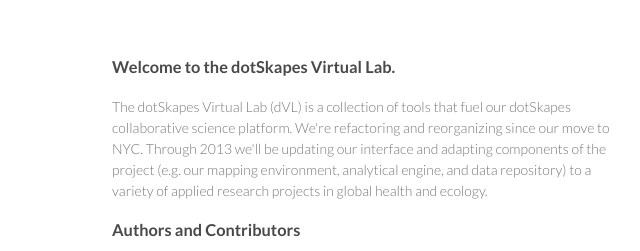
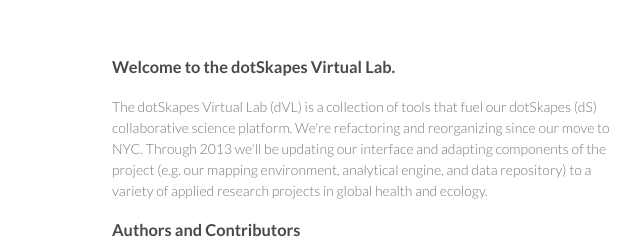
Before and after one commit to dotskapes/dotskapes.github.com, a plain HTML site: page index.html in a window 1280 px wide. Shown: the top 251 px of the page, 458-1098 px from the left. Drawn offline with Linux system fonts and the light colour scheme.

Commit message:
Update index.html

```diff
--- a/index.html
+++ b/index.html
@@ -25,7 +25,7 @@
       <section>
         <h3>Welcome to the dotSkapes Virtual Lab.</h3>
 
-<p>The dotSkapes Virtual Lab (dVL) is a collection of tools that fuel our dotSkapes collaborative science platform. We're refactoring and reorganizing since our move to NYC. Through 2013 we'll be updating our interface and adapting components of the project (e.g. our mapping environment, analytical engine, and data repository) to a variety of applied research projects in global health and ecology. </p>
+<p>The dotSkapes Virtual Lab (dVL) is a collection of tools that fuel our dotSkapes (dS) collaborative science platform. We're refactoring and reorganizing since our move to NYC. Through 2013 we'll be updating our interface and adapting components of the project (e.g. our mapping environment, analytical engine, and data repository) to a variety of applied research projects in global health and ecology. </p>
 
 <h3>Authors and Contributors</h3>
 
```
